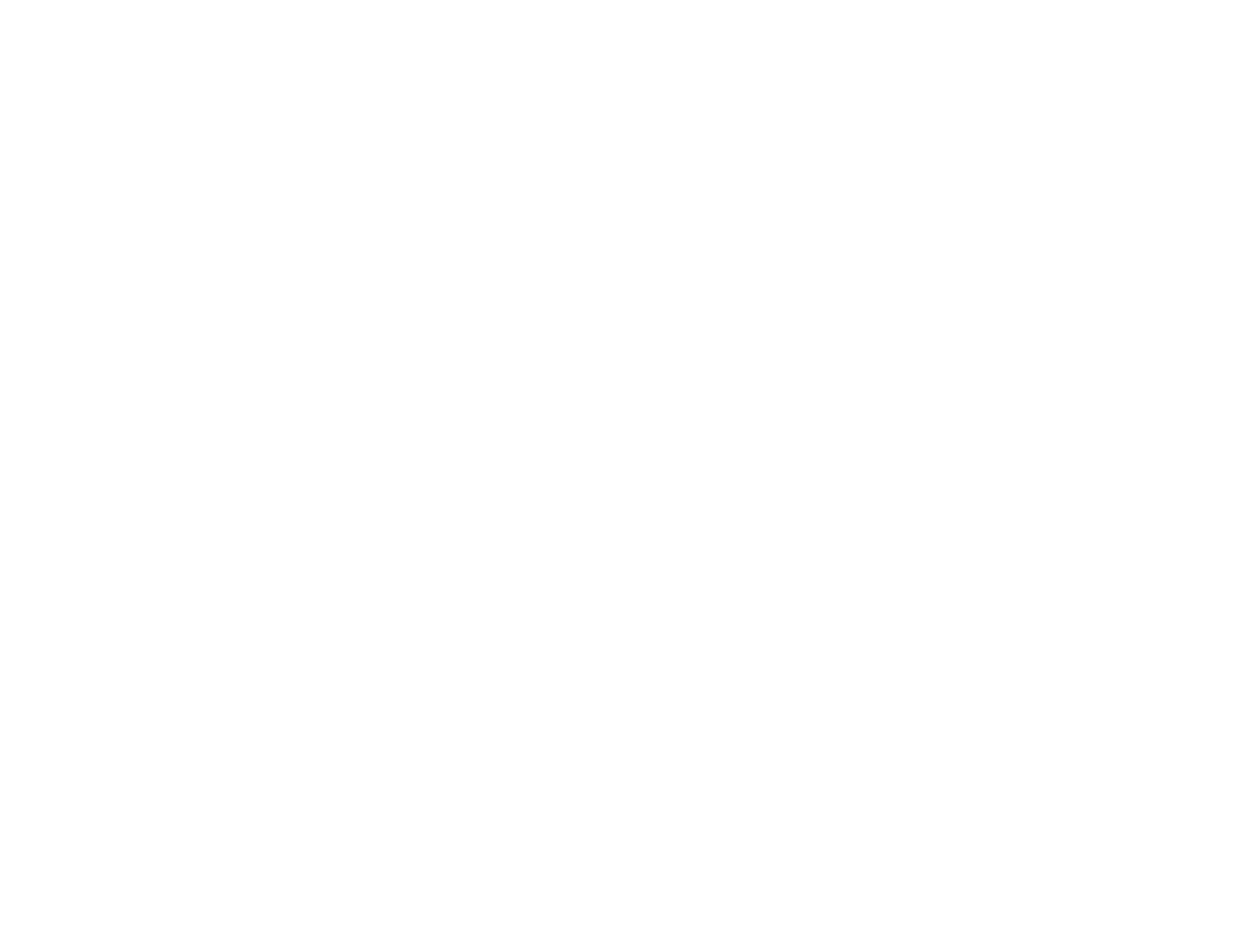
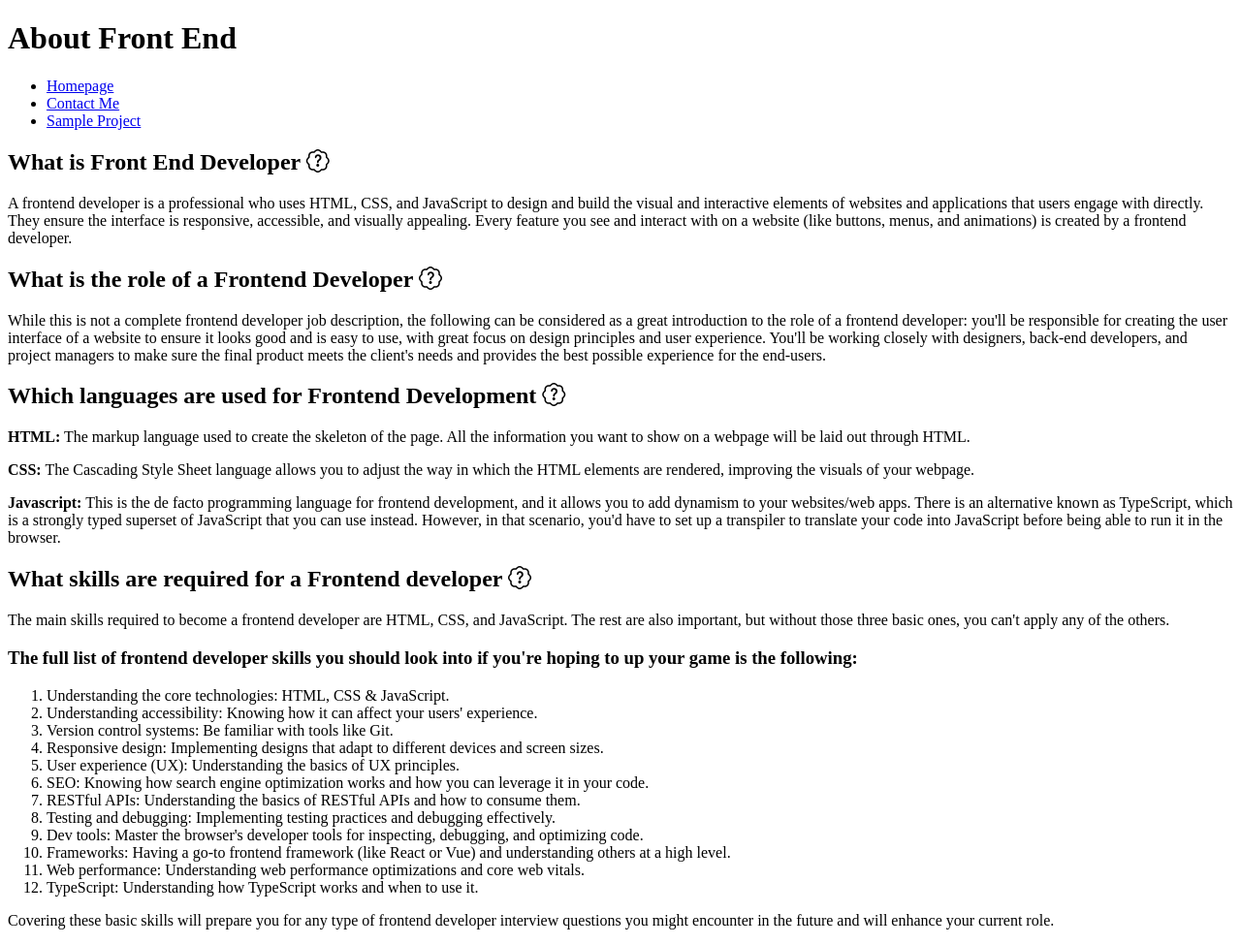
Before and after one commit to dinarpriatama/front_end_project, a plain HTML site: page 02 Basic HTML Website/article.html in a window 1280 px wide. Shown: the whole page at 97% size. Before the commit the page ends 800 px from the top, so only its background shows below. Drawn offline with nearby package versions, Linux system fonts and the light colour scheme.

Commit message:
Update 4 file HTML

```diff
--- a/02 Basic HTML Website/article.html
+++ b/02 Basic HTML Website/article.html
@@ -3,9 +3,109 @@
 <head>
     <meta charset="UTF-8">
     <meta name="viewport" content="width=device-width, initial-scale=1.0">
-    <title>Document</title>
+    <title>About Front End</title>
+
+    <!--SEO Meta tags-->
+    <meta name="description" content="About Front End">
+    <meta name="keyword" content="Front End, Web Developer, Full Stack">
+    <meta name="author" content="Dinar Priatama">
+
+    <!-- Open Graph Meta Tags -->
+    <meta property="og:title" content="Front End Developer" />
+    <meta property="og:description" content="About Front End and Its Tools" />
+
+    <!-- Icon -->
+    <link href="https://cdn.jsdelivr.net/npm/bootstrap-icons/font/bootstrap-icons.css" rel="stylesheet">
+
 </head>
 <body>
+    <header>
+        <h1>About Front End</h1>
+        <nav>
+            <ul>
+                <li><a href = "homepage.html"> Homepage </a></li>
+                <li><a href = "contact.html"> Contact Me </a></li>
+                <li><a href = "project.html"> Sample Project</a></li>
+            </ul>
+        </nav>
+    </header>
+    <main>
+        <article>
+            <div>
+                <h2>What is Front End Developer <i class="bi bi-patch-question"></i></h2>
+                    <p>
+                        A frontend developer is a professional who uses HTML, CSS, and JavaScript
+                        to design and build the visual and interactive elements of websites and
+                        applications that users engage with directly. They ensure the interface
+                        is responsive, accessible, and visually appealing. Every feature you see
+                        and interact with on a website (like buttons, menus, and animations) is
+                        created by a frontend developer.
+                    </p>
+            </div>
 
+            <div>
+                <h2>What is the role of a Frontend Developer <i class="bi bi-patch-question"></i></h2>
+                    <p>
+                        While this is not a complete frontend developer job description,
+                        the following can be considered as a great introduction to the role
+                        of a frontend developer: you'll be responsible for creating the user
+                        interface of a website to ensure it looks good and is easy to use,
+                        with great focus on design principles and user experience.
+                        You'll be working closely with designers, back-end developers,
+                        and project managers to make sure the final product meets the
+                        client's needs and provides the best possible experience for the end-users.
+                    </p>
+            </div>
+
+            <div>
+                <h2>Which languages are used for Frontend Development <i class="bi bi-patch-question"></i></h2>
+                    <p>
+                        <b>HTML:</b> The markup language used to create the skeleton of the page.
+                        All the information you want to show on a webpage will be laid out through HTML.
+                    </p>
+                    <p>
+                        <b>CSS:</b> The Cascading Style Sheet language allows you to adjust the way in
+                        which the HTML elements are rendered, improving the visuals of your webpage.
+                    </p>
+                    <p>
+                        <b>Javascript:</b> This is the de facto programming language for frontend development,
+                        and it allows you to add dynamism to your websites/web apps. There is an alternative
+                        known as TypeScript, which is a strongly typed superset of JavaScript that you can use instead.
+                        However, in that scenario, you'd have to set up a transpiler to translate your code into JavaScript
+                        before being able to run it in the browser.
+                    </p>
+            </div>
+
+            <div>
+                <h2>What skills are required for a Frontend developer <i class="bi bi-patch-question"></i></h2>
+                <p>
+                    The main skills required to become a frontend developer are HTML, CSS, and JavaScript.
+                    The rest are also important, but without those three basic ones, you can't apply any of the others.
+                </p>
+                <h3>The full list of frontend developer skills you should look into if you're hoping to up your game is the following:</h3>
+                <ol>
+                    <li>Understanding the core technologies: HTML, CSS & JavaScript.</li>
+                    <li>Understanding accessibility: Knowing how it can affect your users' experience.</li>
+                    <li>Version control systems: Be familiar with tools like Git.</li>
+                    <li>Responsive design: Implementing designs that adapt to different devices and screen sizes.</li>
+                    <li>User experience (UX): Understanding the basics of UX principles.</li>
+                    <li>SEO: Knowing how search engine optimization works and how you can leverage it in your code.</li>
+                    <li>RESTful APIs: Understanding the basics of RESTful APIs and how to consume them.</li>
+                    <li>Testing and debugging: Implementing testing practices and debugging effectively.</li>
+                    <li>Dev tools: Master the browser's developer tools for inspecting, debugging, and optimizing code.</li>
+                    <li>Frameworks: Having a go-to frontend framework (like React or Vue) and understanding others at a high level.</li>
+                    <li>Web performance: Understanding web performance optimizations and core web vitals.</li>
+                    <li>TypeScript: Understanding how TypeScript works and when to use it.</li>
+                </ol>
+            </div>
+
+            <div>
+                <p>Covering these basic skills will prepare you for any type of frontend developer interview questions you might
+                    encounter in the future and will enhance your current role.
+                </p>
+            </div>
+
+        </article>
+    </main>
 </body>
 </html>
```
Also changed, not shown: 02 Basic HTML Website/contact.html (+53 -0 lines), 02 Basic HTML Website/homepage.html (+32 -0 lines), 02 Basic HTML Website/project.html (+60 -0 lines).
